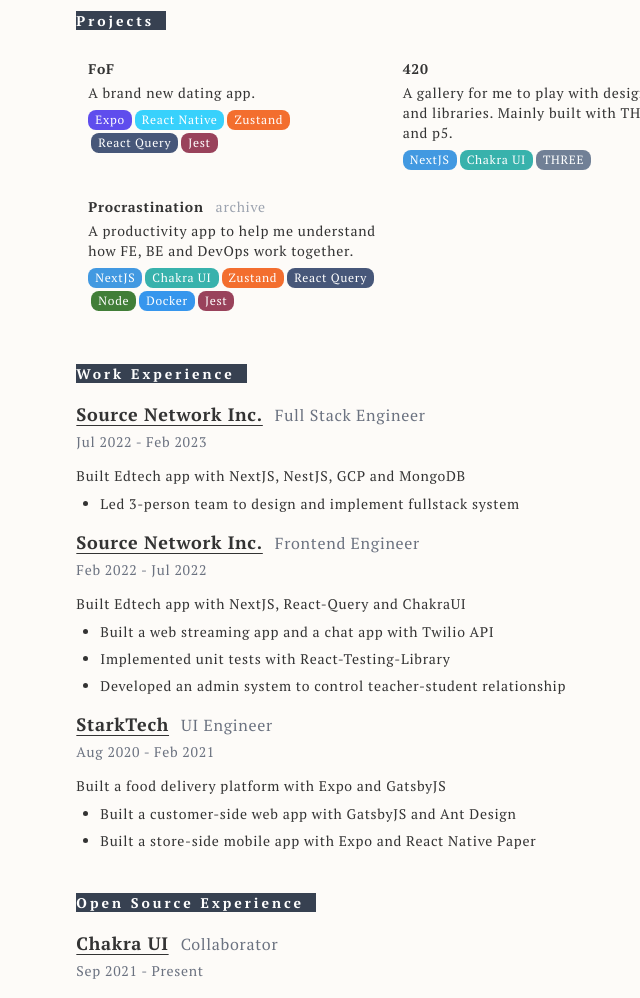
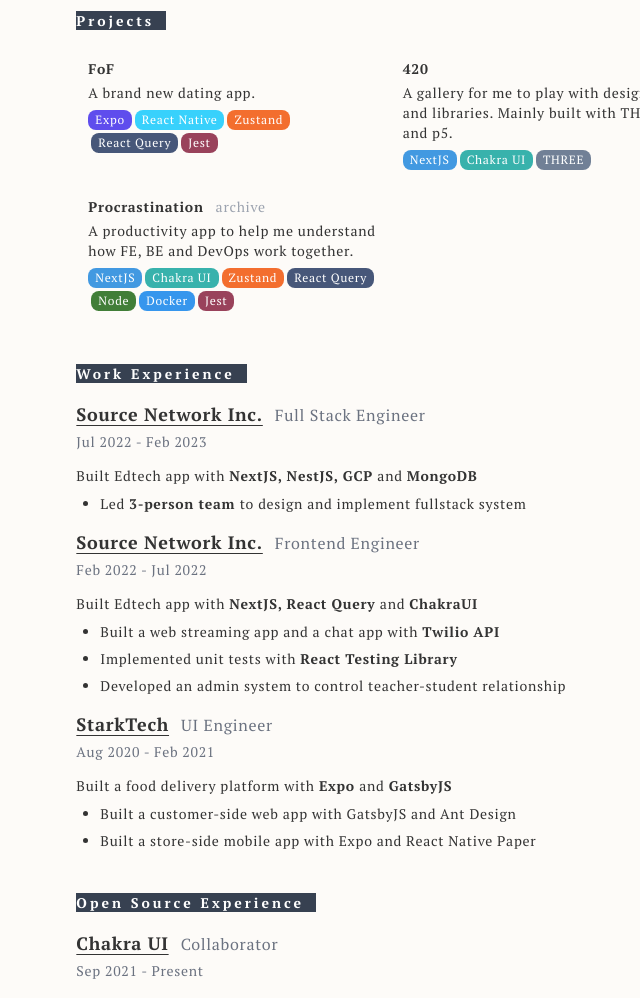
Before and after one commit to YenTingWu/v2.resume.yenting.me, a Gatsby site: page / in a window 1280 px wide. Shown: the part 375-1373 px from the top of the page, without its empty margins (411-1051 px from the left). Built offline with nearby package versions, Linux system fonts and the light colour scheme; Gatsby itself is replaced by a stand-in of ours.

Commit message:
feat: parse bold text

```diff
--- a/src/components/experience.tsx
+++ b/src/components/experience.tsx
@@ -1,4 +1,6 @@
 import * as React from "react";
+import { formatTime } from "@utils/format-time";
+import { parseText } from "@utils/parse-text";
 
 interface ExperienceProps {
   team: string;
@@ -7,14 +9,6 @@
   timeRange: [string | null, string | null];
   overview: string;
   details: string[];
-}
-
-function formatTime(time: string | null) {
-  if (time == null) return "Present";
-  return new Date(time).toLocaleDateString("en-US", {
-    month: "short",
-    year: "numeric",
-  });
 }
 
 export const Experience = ({
@@ -49,10 +43,10 @@
           {formatTime(timeRange[0])} - {formatTime(timeRange[1])}
         </span>
 
-        <span className="block mt-3 mb-1">{overview}</span>
+        <span className="block mt-3 mb-1">{parseText(overview)}</span>
         <ul className="list-disc list-outside pl-6">
           {details.map((detail) => (
-            <li key={detail}>{detail}</li>
+            <li key={detail}>{parseText(detail)}</li>
           ))}
         </ul>
       </div>
--- a/src/data.json
+++ b/src/data.json
@@ -12,18 +12,20 @@
       "title": "Full Stack Engineer",
       "link": "https://insgreat.com/",
       "timeRange": ["2022-07", "2023-02"],
-      "overview": "Built Edtech app with NextJS, NestJS, GCP and MongoDB",
-      "details": ["Led 3-person team to design and implement fullstack system"]
+      "overview": "Built Edtech app with **NextJS**, **NestJS**, **GCP** and **MongoDB**",
+      "details": [
+        "Led **3-person team** to design and implement fullstack system"
+      ]
     },
     {
       "team": "Source Network Inc.",
       "title": "Frontend Engineer",
       "link": "https://insgreat.com/",
       "timeRange": ["2022-02", "2022-07"],
-      "overview": "Built Edtech app with NextJS, React-Query and ChakraUI",
+      "overview": "Built Edtech app with **NextJS**, **React Query** and **ChakraUI**",
       "details": [
-        "Built a web streaming app and a chat app with Twilio API",
-        "Implemented unit tests with React-Testing-Library",
+        "Built a web streaming app and a chat app with **Twilio API**",
+        "Implemented unit tests with **React Testing Library**",
         "Developed an admin system to control teacher-student relationship"
       ]
     },
@@ -32,7 +34,7 @@
       "title": "UI Engineer",
       "link": "https://www.weserve.tw/",
       "timeRange": ["2020-08", "2021-02"],
-      "overview": "Built a food delivery platform with Expo and GatsbyJS",
+      "overview": "Built a food delivery platform with **Expo** and **GatsbyJS**",
       "details": [
         "Built a customer-side web app with GatsbyJS and Ant Design",
         "Built a store-side mobile app with Expo and React Native Paper"
--- /dev/null
+++ b/src/utils/parse-text.tsx
@@ -0,0 +1,53 @@
+import * as React from "react";
+
+const BOLD_SIGN = "**";
+
+export function parseText(text: string) {
+  const textArr = text.split(" ");
+  const totalLength = textArr.length;
+
+  const sequences = textArr.reduce((acc, s, index) => {
+    const lastItem = acc[acc.length - 1];
+
+    // ex. lastItem = **Not Completed, currentItem = Yet**
+    const isLastItemNotCompleted =
+      typeof lastItem === "string" &&
+      lastItem.startsWith(BOLD_SIGN) &&
+      !lastItem.endsWith(BOLD_SIGN);
+
+    if (isLastItemNotCompleted) {
+      const newAcc = [...acc];
+      const concat = `${lastItem} ${s}`;
+      newAcc.pop();
+      return [...newAcc, checkIfBoldString(concat, { index, totalLength })];
+    }
+
+    return [...acc, checkIfBoldString(s, { index, totalLength })];
+  }, [] as (string | React.ReactNode)[]);
+
+  return React.createElement(React.Fragment, {}, ...sequences);
+}
+
+function checkIfBoldString(
+  s: string,
+  meta: { index: number; totalLength: number }
+) {
+  const { index, totalLength } = meta;
+  const isBold = s.startsWith(BOLD_SIGN) && s.endsWith(BOLD_SIGN);
+
+  return isBold
+    ? React.createElement(
+        "b",
+        {},
+        addSpace(s.replaceAll(BOLD_SIGN, ""), {
+          index,
+          totalLength,
+        })
+      )
+    : addSpace(s, { index, totalLength });
+}
+
+function addSpace(str: string, meta: { index: number; totalLength: number }) {
+  const { index, totalLength } = meta;
+  return index === totalLength - 1 ? str : `${str} `;
+}
```
